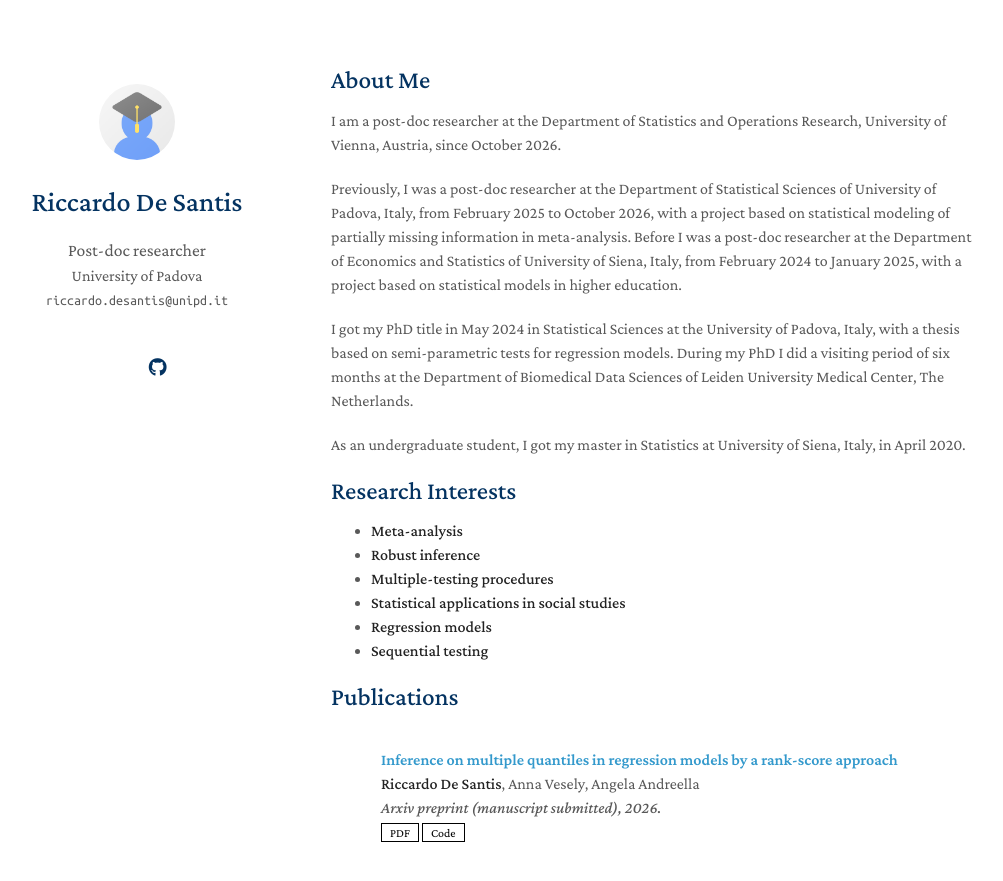
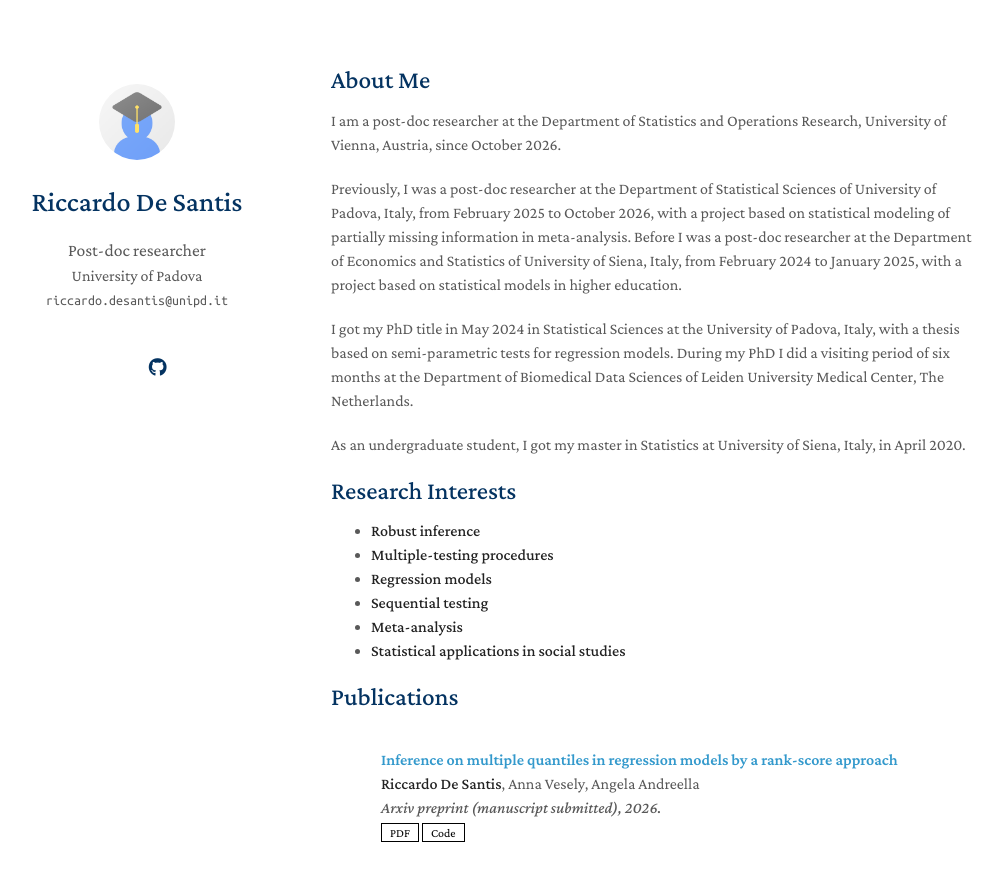
Before and after one commit to Rickdesa/rickdesa.github.io, a Jekyll site: the page built from index.md, in a window 1280 px wide and 900 px high. Shown: the top 881 px of the window, without its empty margins (139-1142 px from the left). Built offline with Jekyll 4.4.1, drawn with Linux system fonts in a browser that asks for light colours; a style sheet for code colours, icons or effects is not loaded; our own code applies the rules of GitHub Pages for plain Markdown files.

```diff
--- a/index.md
+++ b/index.md
@@ -14,12 +14,12 @@ As an undergraduate student, I got my master in Statistics at University of Sien
 
 ## Research Interests
 
-- **Meta-analysis**
 - **Robust inference**
 - **Multiple-testing procedures**
-- **Statistical applications in social studies**
 - **Regression models**
 - **Sequential testing**
+- **Meta-analysis**
+- **Statistical applications in social studies**
 
 {% include_relative _includes/publications.md %}
 
```
